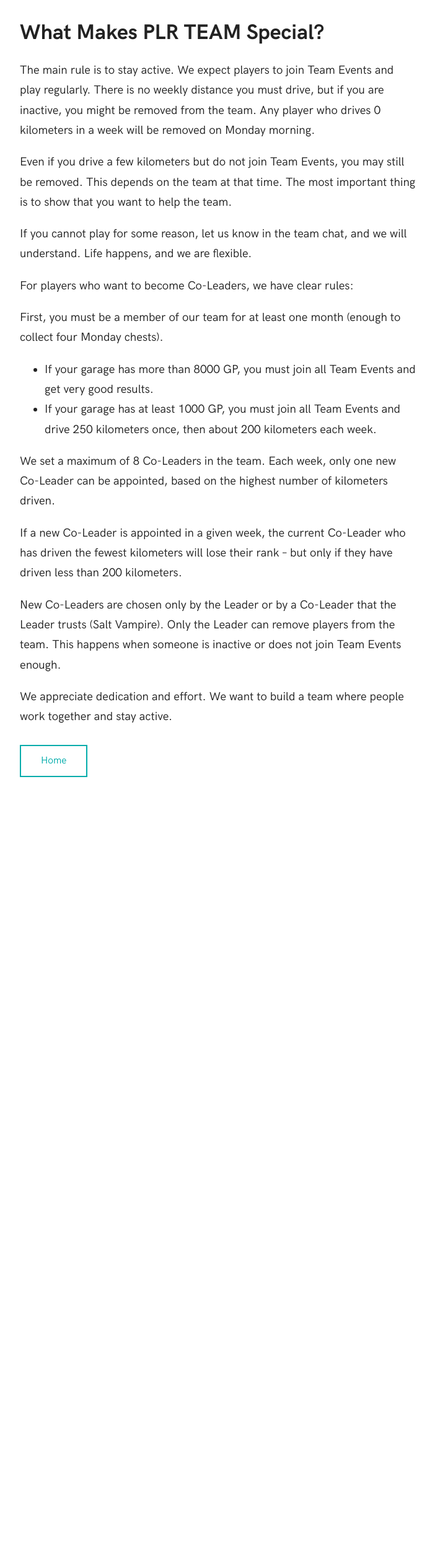
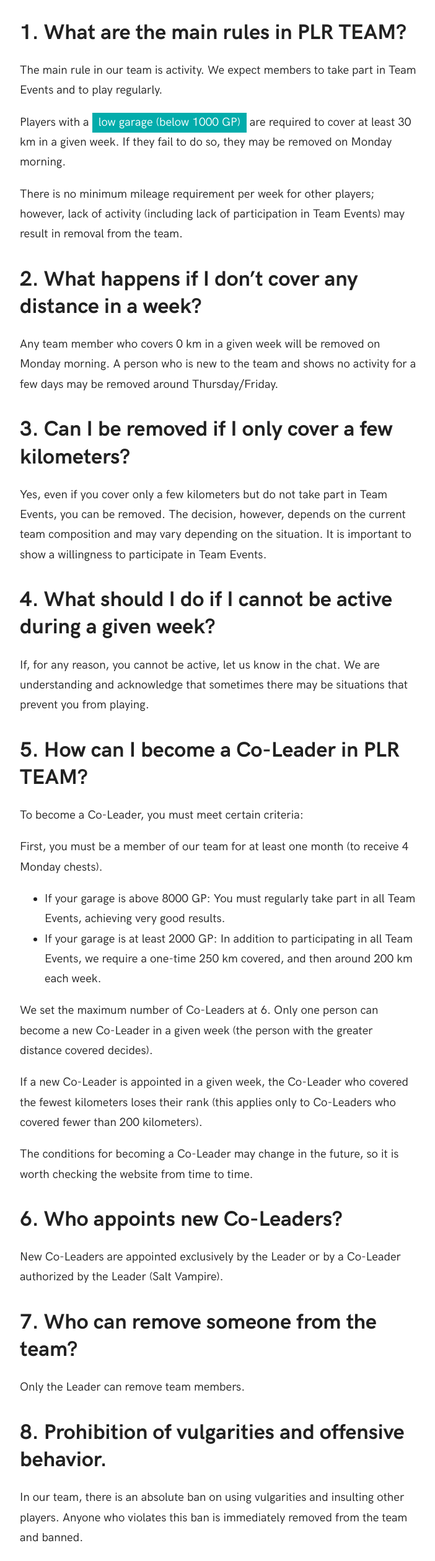
Before and after one commit to plrteam/plrteam.github.io, a plain HTML site: page en.html in a window 1280 px wide. Shown: the part 261-2780 px from the top of the page at 62% size, without its empty margins (288-990 px from the left). Before the commit the page ends 1603 px from the top, so only its background shows below. Drawn offline with Linux system fonts and the light colour scheme.

Commit message:
UPDATE 2024/2025

```diff
--- a/en.html
+++ b/en.html
@@ -28,6 +28,16 @@
     <meta property="og:type" content="">
     <meta property="og:image" content="https://plrteam.github.io/images/og/1.jpg">
 
+    <!-- Google tag (gtag.js) -->
+    <script async src="https://www.googletagmanager.com/gtag/js?id=G-X8EGGRHTY6"></script>
+    <script>
+        window.dataLayer = window.dataLayer || [];
+        function gtag(){dataLayer.push(arguments);}
+        gtag('js', new Date());
+
+        gtag('config', 'G-X8EGGRHTY6');
+    </script>
+
 </head>
 
 <body>
@@ -47,29 +57,43 @@
 
             <p>PLR TEAM is a Polish team, but we welcome players from around the world. If you are from another country, you can only communicate with us in English on the team chat to make sure everyone understands.</p>
 
-        <h2>What Makes PLR TEAM Special?</h2>
+            <h2>1. What are the main rules in PLR TEAM?</h2>
+            <p>The main rule in our team is activity. We expect members to take part in Team Events and to play regularly.</p>
 
-            <p>The main rule is to stay active. We expect players to join Team Events and play regularly. There is no weekly distance you must drive, but if you are inactive, you might be removed from the team. Any player who drives 0 kilometers in a week will be removed on Monday morning.</p>
+            <p>Players with a <span class="highlight azure">low garage (below 1000 GP)</span> are required to cover at least 30 km in a given week. If they fail to do so, they may be removed on Monday morning.</p>
 
-            <p>Even if you drive a few kilometers but do not join Team Events, you may still be removed. This depends on the team at that time. The most important thing is to show that you want to help the team.</p>
+            <p>There is no minimum mileage requirement per week for other players; however, lack of activity (including lack of participation in Team Events) may result in removal from the team.</p>
 
-            <p>If you cannot play for some reason, let us know in the team chat, and we will understand. Life happens, and we are flexible.</p>
+            <h2>2. What happens if I don’t cover any distance in a week?</h2>
+            <p>Any team member who covers 0 km in a given week will be removed on Monday morning. A person who is new to the team and shows no activity for a few days may be removed around Thursday/Friday.</p>
 
-            <p>For players who want to become Co-Leaders, we have clear rules:</p>
-            <p>First, you must be a member of our team for at least one month (enough to collect four Monday chests).</p>
+            <h2>3. Can I be removed if I only cover a few kilometers?</h2>
+            <p>Yes, even if you cover only a few kilometers but do not take part in Team Events, you can be removed. The decision, however, depends on the current team composition and may vary depending on the situation. It is important to show a willingness to participate in Team Events.</p>
 
-                <ul>
-                    <li>If your garage has more than 8000 GP, you must join all Team Events and get very good results.</li>
-                    <li>If your garage has at least 1000 GP, you must join all Team Events and drive 250 kilometers once, then about 200 kilometers each week.</li>
-                </ul>
+            <h2>4. What should I do if I cannot be active during a given week?</h2>
+            <p>If, for any reason, you cannot be active, let us know in the chat. We are understanding and acknowledge that sometimes there may be situations that prevent you from playing.</p>
 
-            <p>We set a maximum of 8 Co-Leaders in the team. Each week, only one new Co-Leader can be appointed, based on the highest number of kilometers driven.</p>
+            <h2>5. How can I become a Co-Leader in PLR TEAM?</h2>
+            <p>To become a Co-Leader, you must meet certain criteria:</p>
+            <p>First, you must be a member of our team for at least one month (to receive 4 Monday chests).</p>
 
-            <p>If a new Co-Leader is appointed in a given week, the current Co-Leader who has driven the fewest kilometers will lose their rank – but only if they have driven less than 200 kilometers.</p>
+            <ul>
+                <li>If your garage is above 8000 GP: You must regularly take part in all Team Events, achieving very good results.</li>
+                <li>If your garage is at least 2000 GP: In addition to participating in all Team Events, we require a one-time 250 km covered, and then around 200 km each week.</li>
+            </ul>
 
-            <p>New Co-Leaders are chosen only by the Leader or by a Co-Leader that the Leader trusts (Salt Vampire). Only the Leader can remove players from the team. This happens when someone is inactive or does not join Team Events enough.</p>
+            <p>We set the maximum number of Co-Leaders at 6. Only one person can become a new Co-Leader in a given week (the person with the greater distance covered decides).</p>
+            <p>If a new Co-Leader is appointed in a given week, the Co-Leader who covered the fewest kilometers loses their rank (this applies only to Co-Leaders who covered fewer than 200 kilometers).</p>
+            <p>The conditions for becoming a Co-Leader may change in the future, so it is worth checking the website from time to time.</p>
 
-            <p>We appreciate dedication and effort. We want to build a team where people work together and stay active.</p>
+            <h2>6. Who appoints new Co-Leaders?</h2>
+            <p>New Co-Leaders are appointed exclusively by the Leader or by a Co-Leader authorized by the Leader (Salt Vampire).</p>
+
+            <h2>7. Who can remove someone from the team?</h2>
+            <p>Only the Leader can remove team members.</p>
+
+            <h2>8. Prohibition of vulgarities and offensive behavior.</h2>
+            <p>In our team, there is an absolute ban on using vulgarities and insulting other players. Anyone who violates this ban is immediately removed from the team and banned.</p>
 
             <a class="button azure" href="index.html">Home</a>
 
```
Also changed, not shown: faq.html (+22 -5 lines), index.html (+15 -5 lines), update.html (+30 -2 lines).
